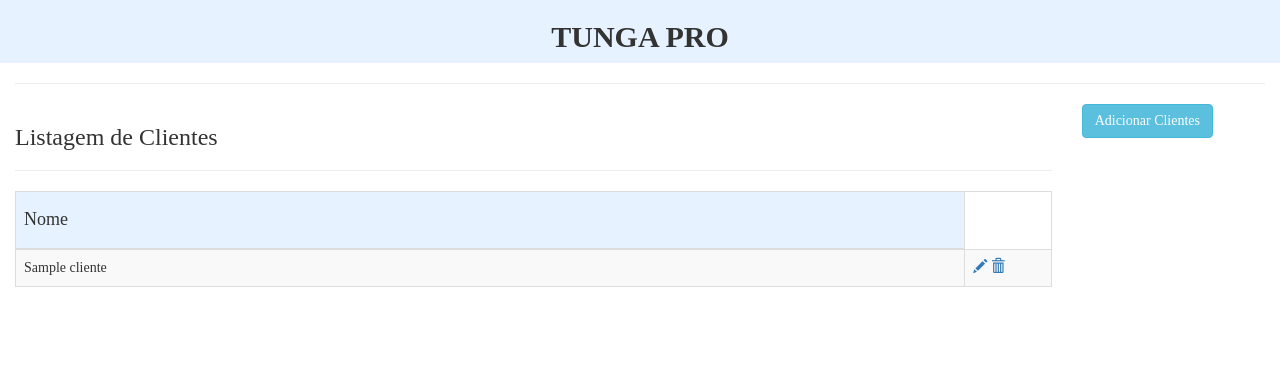
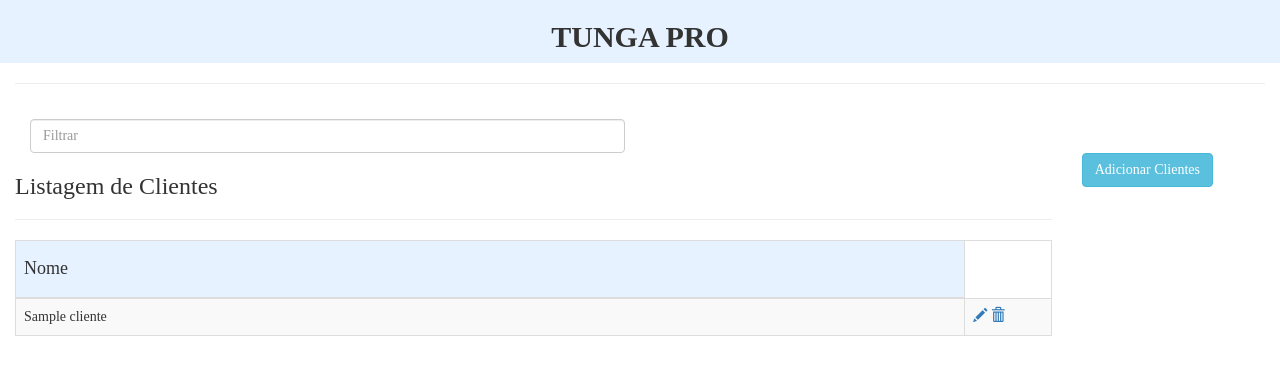
Before and after one commit to dalraf/tungapro, a Django app: page /cliente/ in a window 1280 px wide. Shown: the top 375 px of the page. Run offline with Django 3.2, Linux system fonts and the light colour scheme; tables that the repository leaves empty hold one stand-in row (values such as "Sample post"); some libraries are stand-ins or nearby versions; some web fonts are replaced.

Commit message:
Adicionado filtro

```diff
--- a/arcomsys/forms.py
+++ b/arcomsys/forms.py
@@ -7,3 +7,6 @@ class clienteform(forms.ModelForm):
     class Meta:
         model = Cliente
         fields = ('nome', )
+
+class filtrarcliente(forms.Form):
+    filtro = forms.CharField(widget=forms.TextInput(attrs={'class':'form-control','placeholder':'Filtrar'}))
--- a/arcomsys/templates/listarclientes.html
+++ b/arcomsys/templates/listarclientes.html
@@ -1,4 +1,25 @@
 {% extends 'base.html' %} {% block content %}
+<div class="row">
+    <form method="post" enctype="multipart/form-data">
+        <div class="col-md-12">
+            {% csrf_token %} {% for error in form.non_field_errors %}
+            <div class="form-group has-errors text-danger small">
+                {{error}}
+            </div>
+            {% endfor %} {% for field in form %}
+            <div class="form-group has-errors text-danger small">
+                {{field.errors}}
+            </div>
+            <div class="form-group has-errors text-danger small">
+            </div>
+            <div class="form-group">
+                <div class="col-md-6">
+                    {{field}}
+                </div>
+            </div>
+            {% endfor %}
+        </div>
+</div>
 <div class="row">
     <div class="col-md-10">
         <h3>Listagem de Clientes</h3>
@@ -18,8 +39,8 @@
                         {{cliente.nome}}
                     </td>
                     <td class="col-md-1">
-                        <a  href="#"><span class="glyphicon glyphicon-pencil"></span></a>
-                        <a  href="{% url 'deletarcliente' pk=cliente.pk%}"><span class="glyphicon glyphicon-trash"></span></a>
+                        <a href="#"><span class="glyphicon glyphicon-pencil"></span></a>
+                        <a href="{% url 'deletarcliente' pk=cliente.pk%}"><span class="glyphicon glyphicon-trash"></span></a>
                     </td>
                 </tr>
                 {% endfor %}
--- a/arcomsys/views.py
+++ b/arcomsys/views.py
@@ -11,8 +11,18 @@ from .forms import *
 
 
 def listarclientes(request):
-    clientes = Cliente.objects.all()
-    return render(request, 'listarclientes.html', {'clientes': clientes})
+    if request.method == 'POST':
+        form = filtrarcliente(request.POST)
+        if form.is_valid():
+            filtro = form.cleaned_data['filtro']
+            clientes = Cliente.objects.filter(nome=filtro,)
+            return render(request, 'listarclientes.html', {'clientes': clientes, 'form': form })
+    else:
+        clientes = Cliente.objects.all()
+        form = filtrarcliente()
+        return render(request, 'listarclientes.html', {'clientes': clientes, 'form': form })
+
+
 
 
 def addclientes(request):
```
